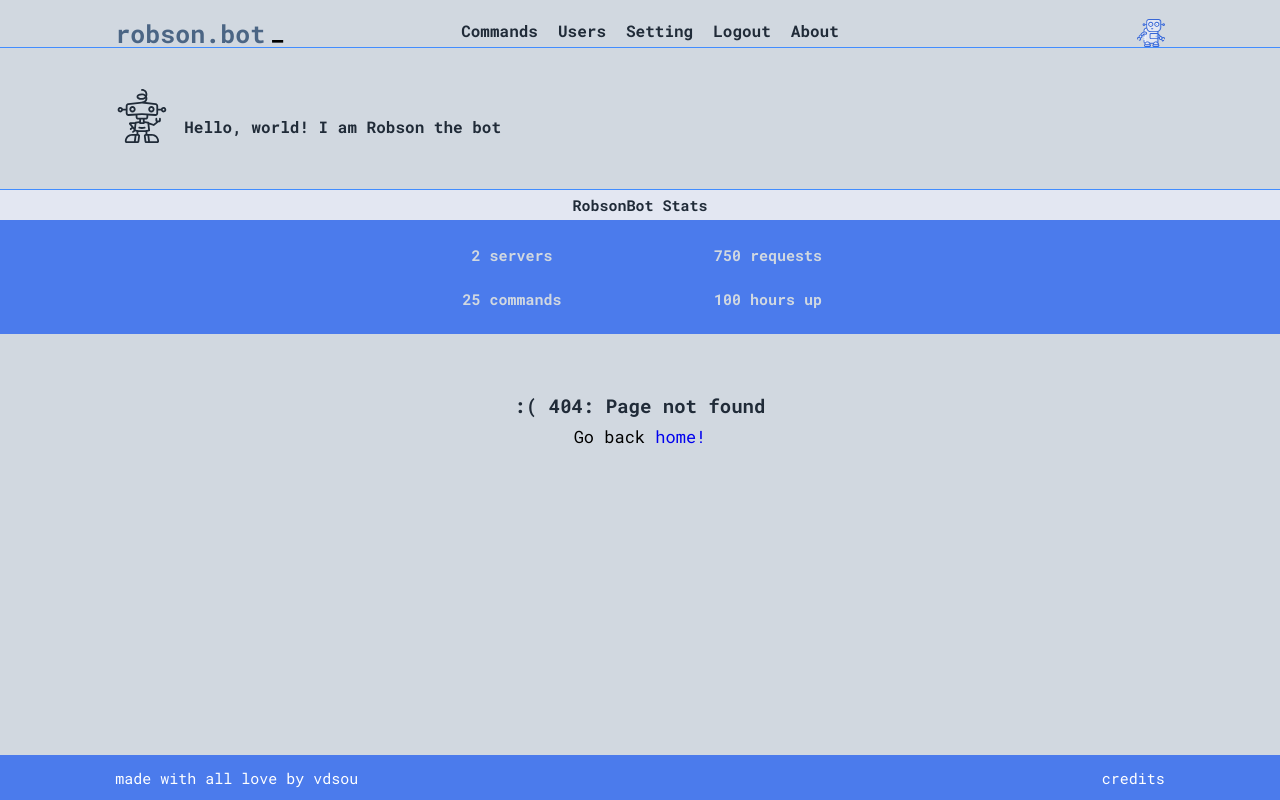
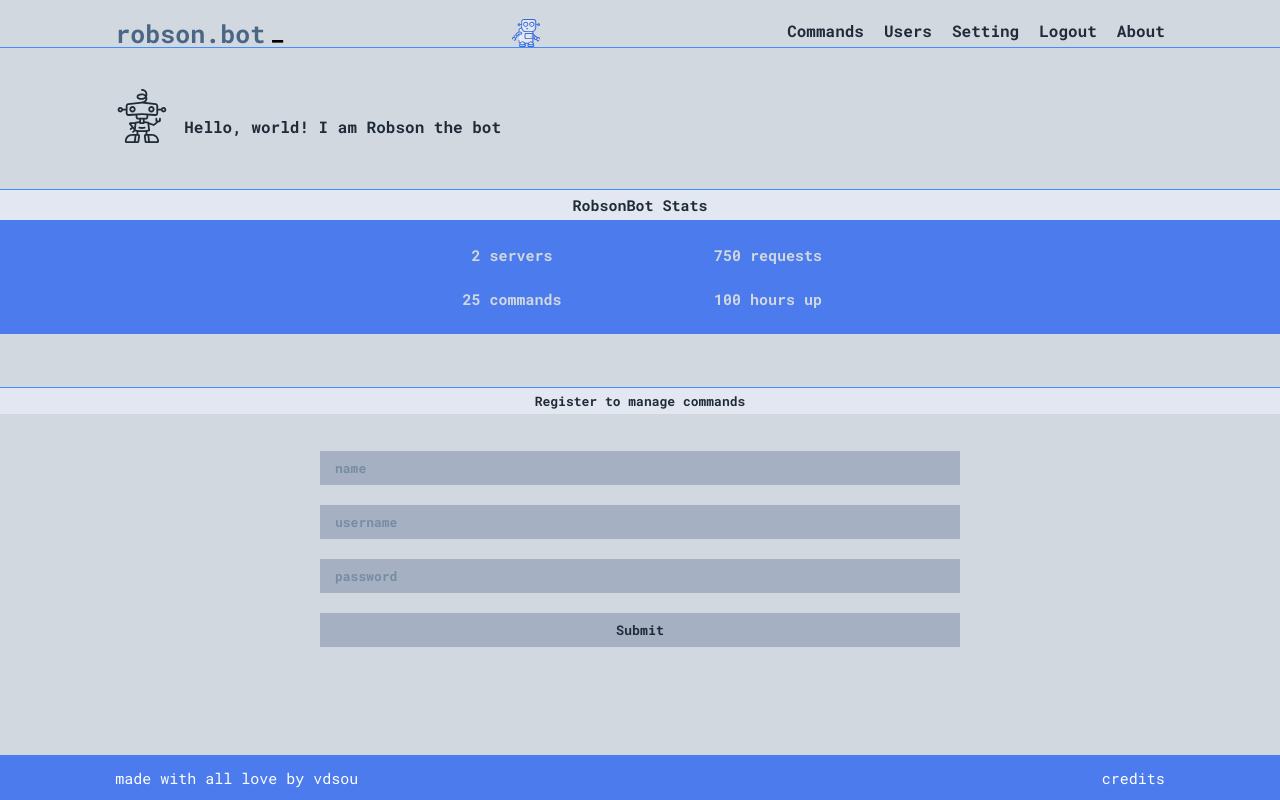
Before and after one commit to vdsou/robson-front-react, a React (Create React App) app: page /register in a window 1280 px wide. Built offline with nearby package versions, Linux system fonts and the light colour scheme; no server answers; the HTML template or start-up script is replaced by a standard one.

Commit message:
add router and register

```diff
--- a/package.json
+++ b/package.json
@@ -7,7 +7,7 @@
     "@testing-library/react": "^11.1.0",
     "@testing-library/user-event": "^12.1.10",
     "axios": "^0.23.0",
-    "history": "^5.0.1",
+    "history": "4.10.1",
     "prop-types": "^15.7.2",
     "react": "^17.0.2",
     "react-dom": "^17.0.2",
--- a/src/App.jsx
+++ b/src/App.jsx
@@ -1,11 +1,11 @@
 import React, { useEffect, useState } from 'react';
+import { AuthProvider } from './context/AuthContext';
 import Header from './components/Header';
 import Featured from './components/Featured';
 import Info from './components/Info';
 import Footer from './components/Footer';
 import Routes from './components/Router/routes';
 import './App.css';
-import api from './services/api';
 
 function App() {
   const [userScrollY, setuserScrollY] = useState(false);
@@ -20,17 +20,9 @@ function App() {
     window.addEventListener('scroll', scrollListener);
     return () => window.removeEventListener('scroll', scrollListener);
   }, []);
-  useEffect(() => {
-    api
-      .get('/commands/get')
-      .then(({ data }) => {
-        console.log(data);
-      })
-      .catch((err) => {
-        console.log(err);
-      });
-  }, []);
+
   return (
+    <AuthProvider>
       <div className="App">
         <Header userScroll={userScrollY} />
         <Featured />
@@ -38,6 +30,7 @@ function App() {
         <Routes />
         <Footer />
       </div>
+    </AuthProvider>
   );
 }
 
--- a/src/components/Header/Header.css
+++ b/src/components/Header/Header.css
@@ -14,6 +14,7 @@
   font-size: 1.9rem;
   margin-bottom: -0.3rem;
   font-weight: bold;
+  cursor: pointer;
 }
 .header .logo span {
   display: inline-block;
@@ -21,16 +22,6 @@
   margin-left: 0.5rem;
   transform: translateY(-10%);
 }
-/* logo cursor animation starts */
-@keyframes blink {
-  50% {
-    opacity: 0;
-  }
-}
-.blink {
-  animation: blink 1s step-end 0s infinite;
-}
-/* logo cursor animation ends */
 .app {
   position: relative;
 }
@@ -83,6 +74,10 @@
 }
 
 @media (min-width: 768px) {
+  .header{
+    display: flex;
+    justify-content: space-between;
+  }
   .menu-button {
     display: none;
   }
@@ -90,8 +85,8 @@
     font-size: 2.5rem;
   }
   .header .nav {
-    /* position: initial; */
     display: flex;
+    position: initial;
     justify-content: center;
     align-items: flex-end;
     height: 100%;
--- a/src/components/Header/index.jsx
+++ b/src/components/Header/index.jsx
@@ -1,9 +1,13 @@
 // Header
-import React, { useState } from 'react';
+/* eslint-disable jsx-a11y/anchor-is-valid */
+import React, { useContext, useState } from 'react';
 import Proptypes from 'prop-types';
 import './Header.css';
+import { Context } from '../../context/AuthContext';
 
 export default function Header(props) {
+  const { handleLogout, authenticated } = useContext(Context);
+  console.log(authenticated);
   const [showMenu, setShowMenu] = useState(false);
   const handleShowMenu = () => {
     setShowMenu(!showMenu);
@@ -42,7 +46,9 @@ export default function Header(props) {
           <a href="#Commands">Commands</a>
           <a href="#Users">Users</a>
           <a href="#Setting">Setting</a>
-          <a href="#Logout">Logout</a>
+          <a href="#" onClick={handleLogout}>
+            Logout
+          </a>
           <a href="#About">About</a>
         </div>
       </div>
--- a/src/components/Home/index.jsx
+++ b/src/components/Home/index.jsx
@@ -1,8 +1,19 @@
 // Home
-import React from 'react';
+import React, { useEffect } from 'react';
 import './Home.css';
+import api from '../../services/api';
 
 export default function Home() {
+  useEffect(() => {
+    api
+      .get('/commands/get')
+      .then(({ data }) => {
+        console.log(data);
+      })
+      .catch((err) => {
+        console.log(err);
+      });
+  }, []);
   return (
     <section className="home">
       <h1>Welcome, User 🗣️</h1>
@@ -25,7 +36,9 @@ export default function Home() {
       <h3>
         Any question? Contact
         {' '}
-        <a href="mailto:vdsouza@outlook.com">vdsou</a>
+        <a href="mailto:vdsouza@outlook.com">
+          vdsou
+        </a>
       </h3>
     </section>
   );
--- a/src/components/LoginForm/index.jsx
+++ b/src/components/LoginForm/index.jsx
@@ -1,16 +1,45 @@
 // Login Form
-import React from 'react';
+import React, { useContext, useState } from 'react';
+import { Context } from '../../context/AuthContext';
 import './LoginForm.css';
 
 export default function LoginForm() {
+  const { handleLogin } = useContext(Context);
+  const [username, setUsername] = useState('');
+  const [password, setPassword] = useState('');
+  const handleUsername = (event) => {
+    setUsername(event.target.value);
+  };
+  const handlePassword = (event) => {
+    setPassword(event.target.value);
+  };
+  const handleSubmit = (event) => {
+    event.preventDefault();
+    handleLogin({
+      username,
+      password,
+    });
+  };
   return (
     <section className="loginForm">
       <h1 className="heading">If you are an admin please log in</h1>
-      <form action="">
-        <input type="text" placeholder="USERNAME" />
-        <input type="password" placeholder="PASSWORD" />
+      <form onSubmit={handleSubmit}>
+        <input
+          type="text"
+          placeholder="USERNAME"
+          value={username}
+          onChange={handleUsername}
+          required
+        />
+        <input
+          type="password"
+          placeholder="PASSWORD"
+          value={password}
+          onChange={handlePassword}
+          required
+        />
         <button type="submit">ENTER</button>
-        <a href="/">sign up</a>
+        <a href="/register">sign up</a>
       </form>
     </section>
   );
--- /dev/null
+++ b/src/components/Register/Register.css
@@ -0,0 +1,44 @@
+.register{
+  padding: 0;
+  margin-top: 5.3rem;
+  min-height: 31.5rem;
+}
+.register .heading {
+    border-top: var(--border);
+    font-size: 1.3rem;
+  }
+  .register form {
+    display: flex;
+    flex-direction: column;
+    align-items: center;
+    margin: 2.7rem 0;
+  }
+  .register form input::placeholder {
+    color: #778ca3;
+    opacity: 1;
+    font-size: 1.3rem;
+    font-weight: bold;
+  }
+  .register form input,
+  .register form button {
+    background: #a5b1c2;
+    color: var(--black);
+    padding: 0.8rem 1.5rem;
+    margin: 1rem 0;
+    width: 50%;
+  }
+  .register form button {
+    font-weight: bold;
+    cursor: pointer;
+  }
+  .register form button:hover {
+    background: var(--blue);
+    color: #fff;
+  }
+  .register form a {
+    color: var(--blue);
+    font-size: 1.2rem;
+  }
+  .register form a:hover {
+    border-bottom: var(--border);
+  }
--- /dev/null
+++ b/src/components/Register/index.jsx
@@ -0,0 +1,16 @@
+import React from 'react';
+import './Register.css';
+
+export default function Register() {
+  return (
+    <section className="register">
+      <h1 className="heading">Register to manage commands</h1>
+      <form action="" className="signinForm">
+        <input type="text" placeholder="name" />
+        <input type="text" placeholder="username" />
+        <input type="password" placeholder="password" />
+        <button type="submit">Submit</button>
+      </form>
+    </section>
+  );
+}
--- a/src/components/Router/routes.jsx
+++ b/src/components/Router/routes.jsx
@@ -1,19 +1,42 @@
-import React from 'react';
-import { Route, Router, Switch } from 'react-router';
-import history from '../../history';
+import React, { useContext } from 'react';
+import {
+  Redirect, Route, Router, Switch,
+} from 'react-router';
+import PropTypes from 'prop-types';
+
 import LoginForm from '../LoginForm';
 import Home from '../Home';
 import NotFound from '../NotFound';
+import Register from '../Register';
 
+import history from '../../history';
+
+import { Context } from '../../context/AuthContext';
+
+const CustomRoute = ({ isPrivate, ...rest }) => {
+  const { authenticated } = useContext(Context);
+  if (isPrivate && !authenticated) {
+    return <Redirect to="/login" />;
+  }
+  if (!isPrivate && authenticated) {
+    return <Redirect to="/" />;
+  }
+  /* eslint-disable react/jsx-props-no-spreading */
+  return <Route {...rest} />;
+};
 export default function Routes() {
   return (
     <Router history={history}>
       <Switch>
-        <Route component={LoginForm} exact path="/login" />
-        {/* <Route component={Register} exact path="/register" /> */}
-        <Route component={Home} exact path="/" />
-        <Route component={NotFound} />
+        <CustomRoute component={LoginForm} exact path="/login" />
+        <CustomRoute component={Register} exact path="/register" />
+        <CustomRoute isPrivate component={Home} exact path="/" />
+        <CustomRoute component={NotFound} />
       </Switch>
     </Router>
   );
 }
+
+CustomRoute.propTypes = {
+  isPrivate: PropTypes.any,
+}.isRequired;
--- /dev/null
+++ b/src/context/AuthContext.jsx
@@ -0,0 +1,64 @@
+import React, { createContext, useEffect, useState } from 'react';
+import Proptypes from 'prop-types';
+import api from '../services/api';
+import history from '../history';
+
+const Context = createContext();
+
+function AuthProvider({ children }) {
+  const [authenticated, setAuthenticated] = useState(false);
+  const [loading, setLoading] = useState(true);
+  useEffect(() => {
+    const token = localStorage.getItem('token');
+    if (token) {
+      api.defaults.headers.authenticated = `Bearer ${JSON.parse(token)}`;
+      setAuthenticated(true);
+    }
+    setLoading(false);
+  }, []);
+  const handleLogin = ({ username, password }) => {
+    api
+      .post('/users/login', {
+        username,
+        password,
+      })
+      .then(({ data: { token } }) => {
+        localStorage.setItem('token', JSON.stringify(token));
+        api.defaults.headers.authentication = `Bearer ${token}`;
+        setAuthenticated(true);
+        history.push('/');
+      })
+      .catch((err) => {
+        setAuthenticated(false);
+        console.log(err);
+      });
+  };
+  const handleLogout = () => {
+    setAuthenticated(false);
+    localStorage.removeItem('token');
+    api.defaults.headers.authentication = undefined;
+    history.push('/login');
+  };
+  if (loading) {
+    return (
+      <h1>
+        Loading
+        <span className="blink">_</span>
+      </h1>
+    );
+  }
+  return (
+    <Context.Provider value={{
+      loading, authenticated, handleLogin, handleLogout,
+    }}
+    >
+      {children}
+    </Context.Provider>
+  );
+}
+
+AuthProvider.propTypes = {
+  children: Proptypes.any,
+}.isRequired;
+
+export { Context, AuthProvider };
--- a/src/index.css
+++ b/src/index.css
@@ -37,3 +37,13 @@ h1 {
   text-align: center;
   background: #e3e7f2;
 }
+/* logo cursor animation starts */
+@keyframes blink {
+  50% {
+    opacity: 0;
+  }
+}
+.blink {
+  animation: blink 1s step-end 0s infinite;
+}
+/* logo cursor animation ends */
```
Also changed, not shown: src/pages/index.jsx (added, +9 -0 lines), 1 other file (tests, documents, lock files or other folders). Lines whose indentation alone changed are shown as unchanged.
